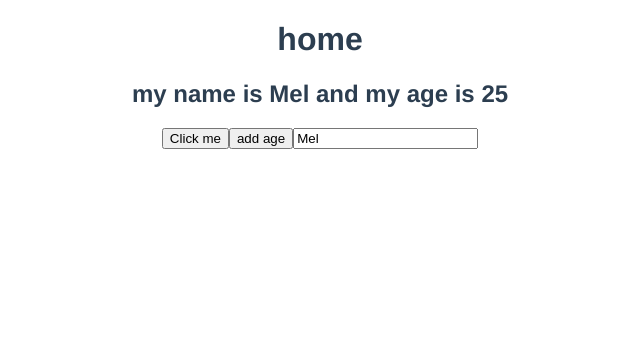
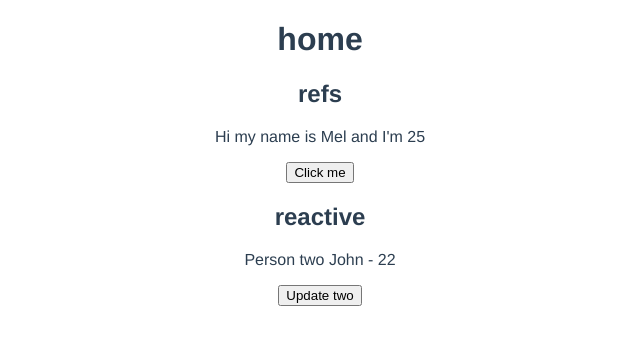
Before and after one commit to Mel1207/vue-blogs-composition-api, a Vue app: page / in a window 1280 px wide. Shown: the top 344 px of the page, without its empty margins (320-960 px from the left). Built offline with nearby package versions, Linux system fonts and the light colour scheme.

Commit message:
added ref vs reactive lesson

```diff
--- a/src/views/HomeView.vue
+++ b/src/views/HomeView.vue
@@ -1,30 +1,37 @@
 <template>
+<!-- Refs vs Reactive -->
   <div class="home">
     <h1>home</h1>
-    <h2>my name is {{name}} and my age is {{ age }}</h2>
-    <button @click="handleClick">Click me</button>
-    <button @click="age++">add age</button>
-    <input type="text" v-model="name">
+    <h2>refs</h2>
+    <p>Hi my name is {{ personOne.name }} and I'm {{ personOne.age }}</p>
+    <button @click="updatePersonOne">Click me</button>
+    <br>
+    <h2>reactive</h2>
+    <p>Person two {{personTwo.name}} - {{ personTwo.age }}</p>
+    <button @click="updatePersonTwo">Update two</button>
   </div>
 </template>
 
 <script>
-import { ref } from '@vue/reactivity'
+import { ref, reactive } from '@vue/reactivity'
 
 
 export default {
   name: 'HomeView',
   setup() {
-    const name = ref('Mel')
-    const age = ref(25)
+    const personOne = ref({ name: 'Mel', age: 25})
+    const personTwo = reactive({ name: 'John', age: 22})
 
-    const handleClick = () => {
-      name.value = 'John',
-      age.value = 26
+    const updatePersonOne = () => {
+      personOne.value.age = 27
+    }
+
+    const updatePersonTwo = () => {
+      personTwo.age = 30
     }
 
 
-    return { name, age, handleClick}
+    return { personOne, updatePersonOne, personTwo, updatePersonTwo}
   }
 }
 </script>
```
